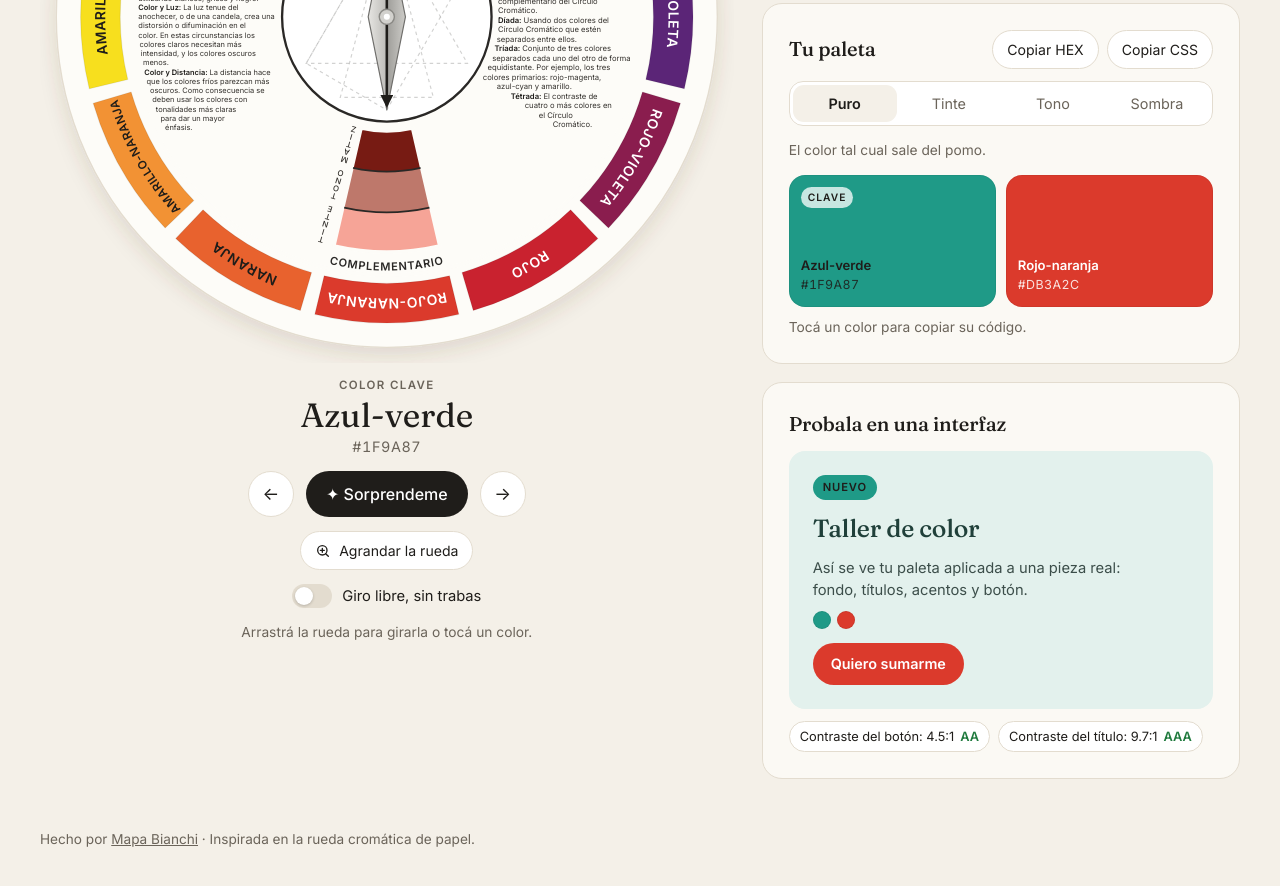
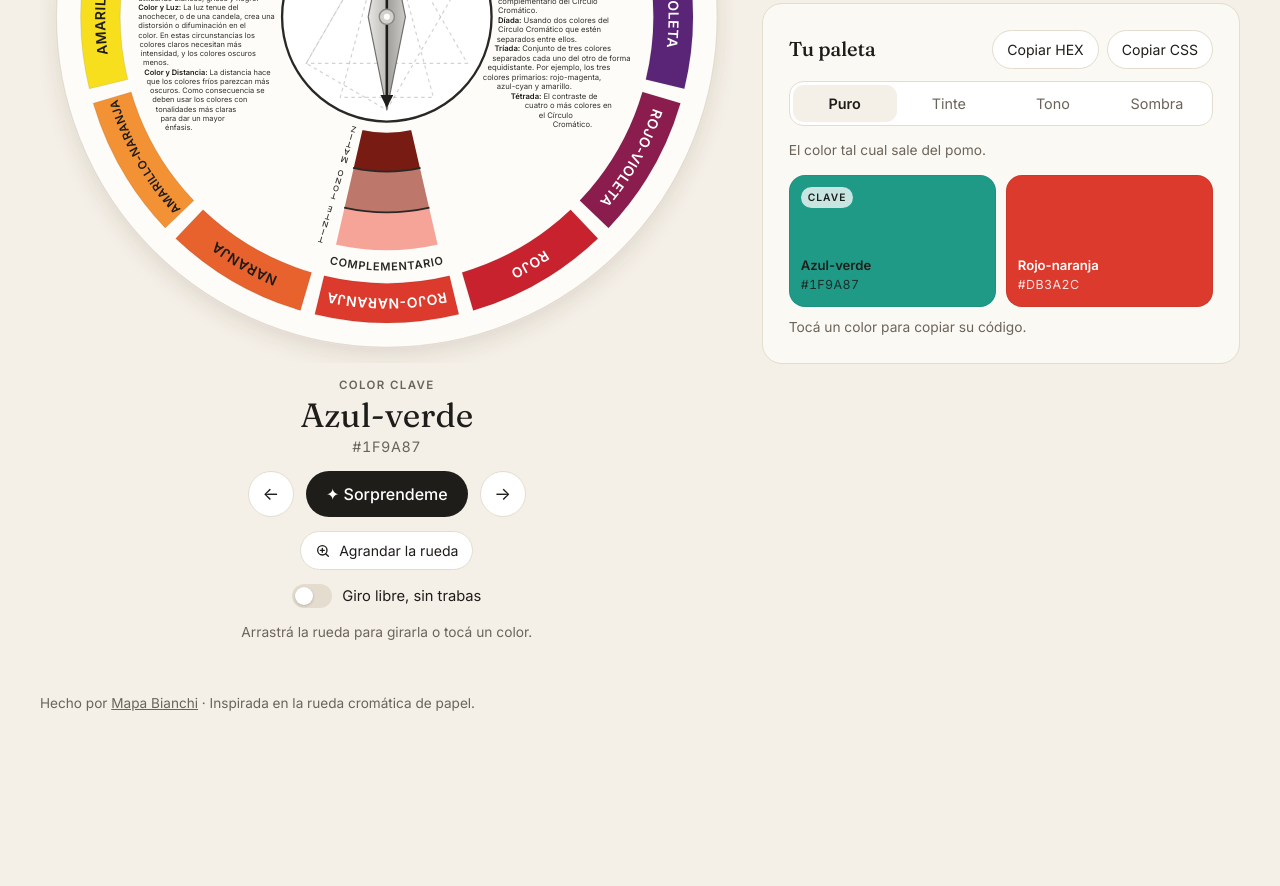
Before and after one commit to Mapa404/rueda-cromatica, a plain HTML site: page index.html in a window 1280 px wide. Shown: the part 430-1316 px from the top of the page. After the commit the page ends 1179 px from the top, so only its background shows below. Drawn offline with Linux system fonts and the light colour scheme.

Commit message:
Saca la vista previa de interfaz del panel
Co-Authored-By: Claude Opus 5.5 <noreply@anthropic.com>
Claude-Session: https://claude.ai/code/session_01FmqHNh6WeZmWFELV5fdJzU

```diff
--- a/index.html
+++ b/index.html
@@ -169,20 +169,6 @@ main{max-width:1440px;margin:0 auto;padding:4px clamp(16px,4vw,40px) 40px}
 .sw-hex{font-size:.78rem;opacity:.85;font-variant-numeric:tabular-nums;letter-spacing:.03em}
 .badge{margin-bottom:auto;font-size:.64rem;text-transform:uppercase;letter-spacing:.1em;font-weight:700;padding:3px 7px;border-radius:999px;background:rgba(255,255,255,.75);color:var(--ink)}
 .export{display:flex;gap:8px;flex-wrap:wrap}
-
-/* Mock */
-.mock{--m-bg:#fff;--m-head:#000;--m-body:#333;--m-btn:#000;--m-btn-ink:#fff;--m-tag:#eee;--m-tag-ink:#000;background:var(--m-bg);border-radius:16px;padding:24px;display:grid;gap:10px;justify-items:start;transition:background .4s}
-.mock-tag{background:var(--m-tag);color:var(--m-tag-ink);font-size:.7rem;font-weight:700;padding:4px 10px;border-radius:999px;text-transform:uppercase;letter-spacing:.08em;transition:background .4s,color .4s}
-.mock h3{margin:0;font-size:1.55rem;color:var(--m-head);transition:color .4s}
-.mock p{margin:0;color:var(--m-body);font-size:.92rem;max-width:36ch;transition:color .4s}
-.mock-dots{display:flex;gap:6px}
-.mock-dots i{width:18px;height:18px;border-radius:50%;box-shadow:inset 0 0 0 1px rgba(0,0,0,.08)}
-.mock-btn{background:var(--m-btn);color:var(--m-btn-ink);padding:10px 18px;border-radius:999px;font-weight:600;font-size:.9rem;margin-top:4px;transition:background .4s,color .4s}
-.contrast{margin:12px 0 0;display:flex;gap:8px;flex-wrap:wrap}
-.pill{display:inline-flex;gap:6px;align-items:center;font-size:.8rem;padding:5px 10px;border-radius:999px;background:#fff;border:1px solid var(--line)}
-.pill b{font-weight:600}
-.pill.ok b{color:#1F7A3D}
-.pill.bad b{color:#B3261E}
 
 /* Mixer */
 .two-col{display:grid;gap:22px;grid-template-columns:1fr}
@@ -360,17 +346,6 @@ footer a{color:inherit}
           <p class="small muted" style="margin:0">Tocá un color para copiar su código.</p>
         </section>
 
-        <section class="card" aria-labelledby="h-mock">
-          <h2 class="h2" id="h-mock">Probala en una interfaz</h2>
-          <div class="mock" id="mock" aria-hidden="true">
-            <span class="mock-tag">Nuevo</span>
-            <h3>Taller de color</h3>
-            <p>Así se ve tu paleta aplicada a una pieza real: fondo, títulos, acentos y botón.</p>
-            <div class="mock-dots" id="mockDots"></div>
-            <span class="mock-btn">Quiero sumarme</span>
-          </div>
-          <div class="contrast" id="contrastInfo"></div>
-        </section>
       </div>
     </div>
   </section>
@@ -866,7 +841,6 @@ function render(){
 
   currentPalette = getPalette();
   renderSwatches(currentPalette);
-  renderMock(currentPalette);
 }
 
 function renderSwatches(pal){
@@ -886,30 +860,6 @@ function renderSwatches(pal){
     li.appendChild(b);
     ul.appendChild(li);
   });
-}
-
-function grade(r){ return r >= 7 ? 'AAA' : r >= 4.5 ? 'AA' : r >= 3 ? 'AA grande' : 'No pasa'; }
-function renderMock(pal){
-  const key = pal.find(c => c.isKey) || pal[0];
-  const others = pal.filter(c => c !== key);
-  const bg = mixHex(key.hex, '#FFFFFF', .86);
-  const head = mixHex(key.hex, '#111111', .62);
-  const body = mixHex(key.hex, '#3A3A3A', .78);
-  const btn = state.harmony === 'mono' ? pal[4].hex : (others[0] || key).hex;
-  const tag = state.harmony === 'mono' ? pal[1].hex : (others[1] || key).hex;
-  const m = $('#mock');
-  const btnInk = textOn(btn);
-  m.style.setProperty('--m-bg', bg);
-  m.style.setProperty('--m-head', head);
-  m.style.setProperty('--m-body', body);
-  m.style.setProperty('--m-btn', btn);
-  m.style.setProperty('--m-btn-ink', btnInk);
-  m.style.setProperty('--m-tag', tag);
-  m.style.setProperty('--m-tag-ink', textOn(tag));
-  $('#mockDots').innerHTML = pal.map(c => `<i style="background:${c.hex}"></i>`).join('');
-  const r1 = contrast(btn, btnInk), r2 = contrast(head, bg);
-  const pill = (label, r) => `<span class="pill ${r >= 4.5 ? 'ok' : r < 3 ? 'bad' : ''}">${label}: ${r.toFixed(1)}:1 <b>${grade(r)}</b></span>`;
-  $('#contrastInfo').innerHTML = pill('Contraste del botón', r1) + pill('Contraste del título', r2);
 }
 
 /* Interacción con la rueda */
```
Also changed, not shown: 1 other file.
